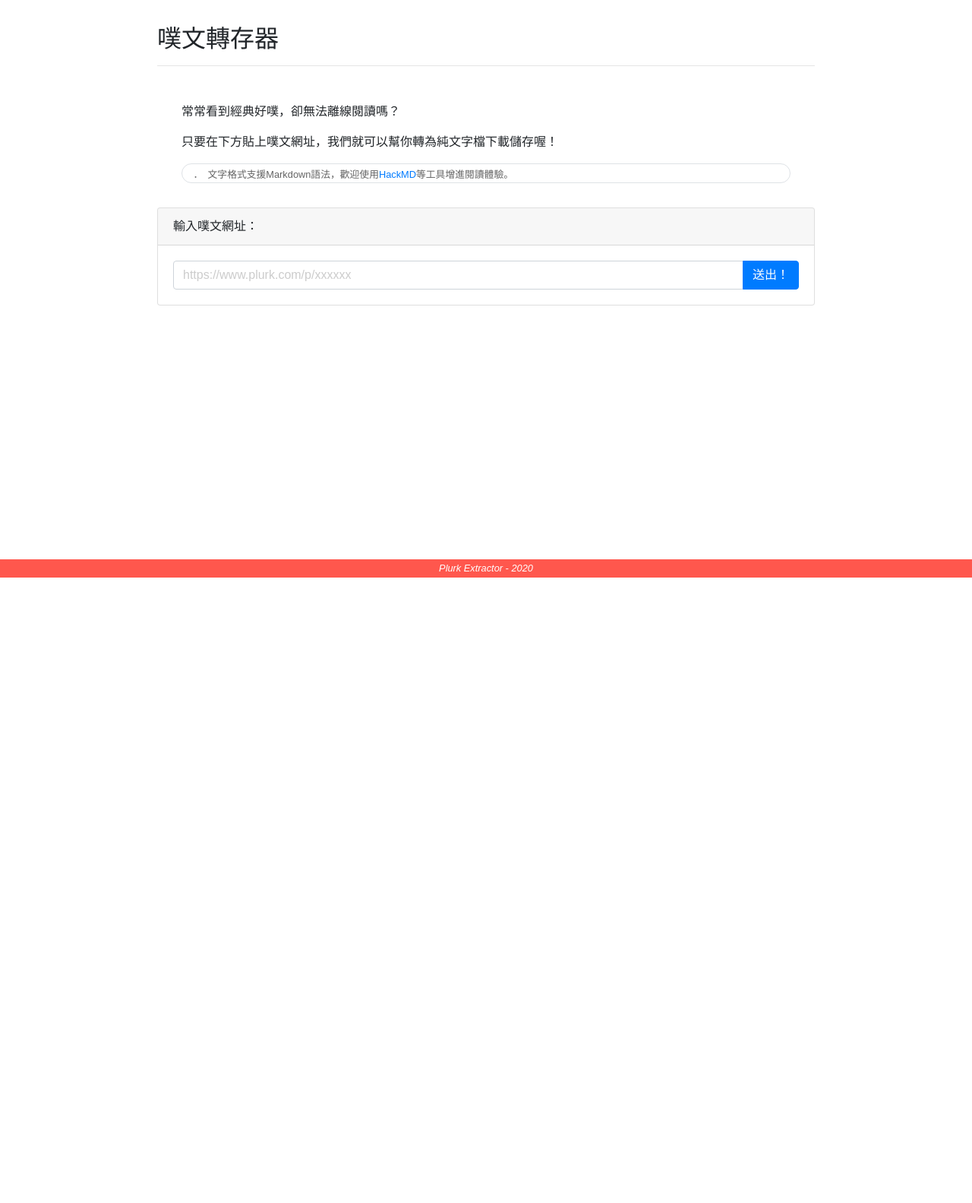
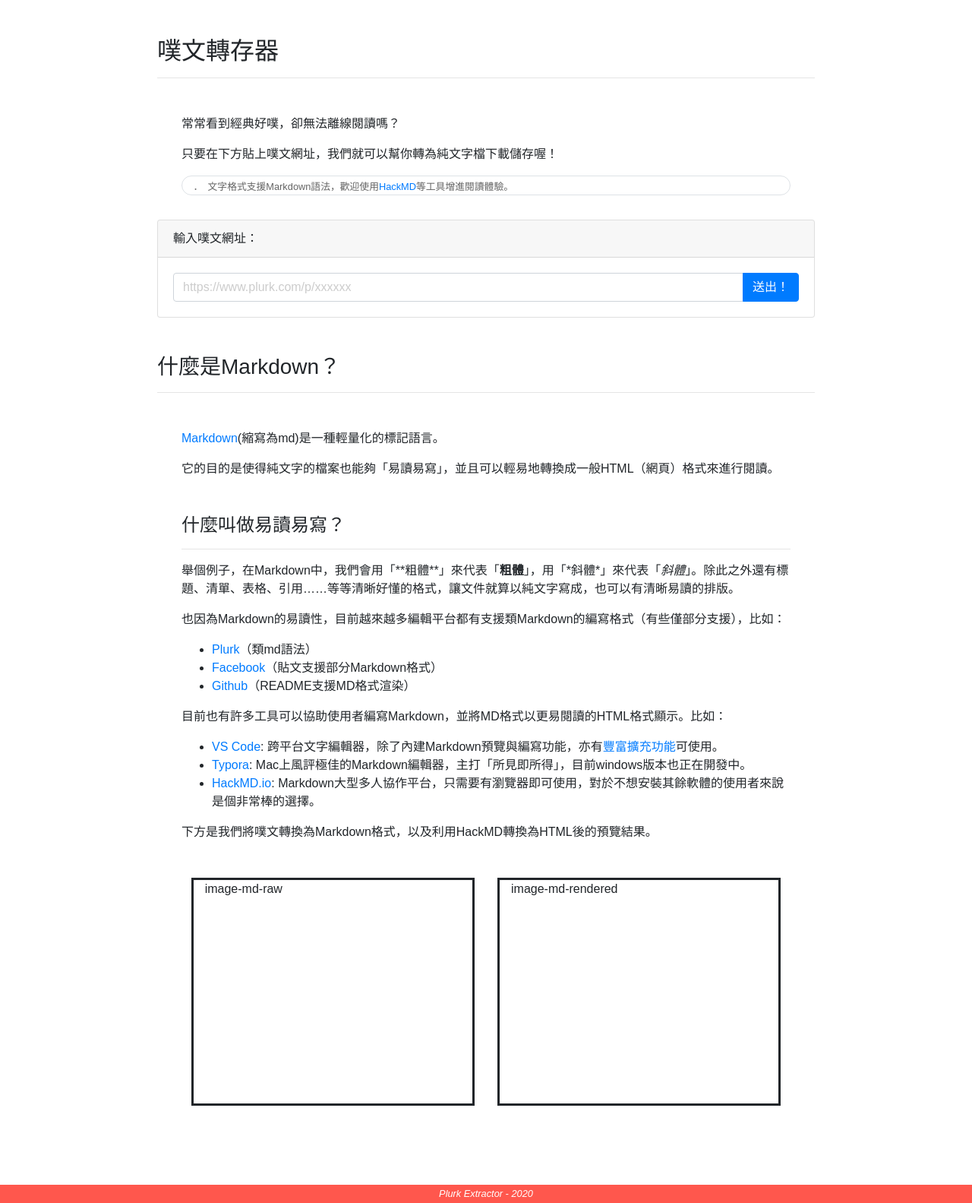
Before and after one commit to cloudewu/Plurk-Downloader, a Flask app: page / in a window 1280 px wide. Shown: the part 40-1623 px from the top of the page at 76% size. Before the commit the page ends 800 px from the top, so only its background shows below. Run offline with Flask 2, Linux system fonts and the light colour scheme; some libraries are stand-ins or nearby versions.

Commit message:
Add markdown introduction

```diff
--- a/static/script/index.js
+++ b/static/script/index.js
@@ -174,6 +174,7 @@ function submitClick(event) {
 	if(!state.BTN_CLICKED){
 		state.BTN_CLICKED = true;
 		elements.btnSubmit.addClass("disabled");
+		elements.statusBlock.show();
 		/* show loading icon */
 		UpdateStatus(['spinner-border', 'text-success'], '', null, '處理中...');
 
@@ -198,16 +199,18 @@ function keyEnterPress(event)
 function onload() {
 	/* get component */
 	elements.alertBlock = $("#alert");
+	elements.statusBlock = $("#status-block");
 	elements.statusIcon = $("#status-icon");
 	elements.statusMsg = $("#status-msg");
 	elements.btnSubmit = $("#plurk-url-submit");
 	elements.inputURL = $("#plurk-url");
 
-	/* page ready, registor events respectively */
+	/* page ready, regist events respectively */
 	elements.btnSubmit.click(submitClick);
 	elements.inputURL.keypress(keyEnterPress);
 
 	/* setting */
+	elements.statusBlock.hide();
 	elements.alertBlock.removeClass("d-none").hide();
 	state.BTN_CLICKED = false;
 }
--- a/static/style/index.css
+++ b/static/style/index.css
@@ -22,7 +22,7 @@ p {
 	font-size: 1em;
 }
 
-/*--- placeholder ---*/
+/*--- input placeholder ---*/
 ::placeholder { 		/* Chrome, Firefox, Opera, Safari 10.1+ */
   color: #ccc !important;
 }
@@ -47,7 +47,7 @@ p {
   color: #ccc !important;
 }
 
-/* nav bar */
+/*--- nav bar ---*/
 .navbar {
 	background-color: #FF574D;
 }
@@ -61,7 +61,14 @@ p {
 	margin: auto 10px;
 }
 
-/* content */
+/*--- content ---*/
+.content {
+	margin: 3rem 0;
+}
+
+.title {
+	margin-top: 3rem;
+}
 
 .text-ps {
 	color: rgb(100, 100, 100);
@@ -73,12 +80,12 @@ p {
 	padding: 2em;
 }
 
-/* pin-note */
+/*--- pin-note ---*/
 .pin-note td {
 	padding: 0 0.2em;
 }
 
-/* hint */
+/*--- hint ---*/
 .hint {
 	padding: 0 0.5em 0 0.7em;
 }
@@ -88,9 +95,9 @@ p {
 }
 
 
-/* status */
-.status {
-	margin: 2em 0 5em 0;
+/*--- extractor status block ---*/
+#status-block {
+	margin: 2em;
 }
 
 .status table {
@@ -102,7 +109,11 @@ p {
 }
 
 
-/* footer */
+/*--- footer ---*/
+.placeholder-box {
+	height: 3rem;
+}
+
 .footer {
 	background-color: #FF574D;
 	position: absolute;
@@ -120,7 +131,8 @@ p {
 	margin: 0;
 }
 
-/* float alert */
+
+/*--- floating alert ---*/
 #alert {
 	z-index: 1000;
 	opacity: 0.9;
--- a/templates/index.html
+++ b/templates/index.html
@@ -35,7 +35,7 @@
 			<div class="alert alert-success">alert.</div>
 		</div>
 
-		<div class="content">
+		<div class="content" id="plurk-extractor">
 			<h2 class="title">噗文轉存器</h2>
 			<hr/>
 			<div class="intro">
@@ -62,7 +62,8 @@
 			</div>
 		</div>
 
-		<div class="pin-note status">
+		<!-- Extract status bar -->
+		<div class="pin-note status" id="status-block">
 			<table><tr>
 				<td> <span class="pin" id="status-icon"/> </td>
 				<td>
@@ -70,6 +71,38 @@
 				</td>
 			</tr></table>
 		</div>
+
+		<!-- Markdown introduction -->
+		<div class="content" id="md-intro">
+			<h3 class="title">什麼是Markdown？</h3>
+			<hr/>
+			<div class="intro">
+				<p><a href="https://markdown.tw/" target="_blank">Markdown</a>(縮寫為md)是一種輕量化的標記語言。</p>
+				<p>它的目的是使得純文字的檔案也能夠「易讀易寫」，並且可以輕易地轉換成一般HTML（網頁）格式來進行閱讀。</p>
+				<h4 class="title">什麼叫做易讀易寫？</h4>
+				<hr/>
+				<p>舉個例子，在Markdown中，我們會用「**粗體**」來代表「<strong>粗體</strong>」，用「*斜體*」來代表「<em>斜體</em>」。除此之外還有標題、清單、表格、引用……等等清晰好懂的格式，讓文件就算以純文字寫成，也可以有清晰易讀的排版。</p>
+				<p>也因為Markdown的易讀性，目前越來越多編輯平台都有支援類Markdown的編寫格式（有些僅部分支援），比如：</p>
+				<ul>
+					<li><a href="https://www.plurk.com/" target="_blank">Plurk</a>（類md語法）</li>
+					<li><a href="https://www.facebook.com" target="_blank">Facebook</a>（貼文支援部分Markdown格式）</li>
+					<li><a href="https://www.github.com/" target="_blank">Github</a>（README支援MD格式渲染）</li>
+				</ul>
+				<p>目前也有許多工具可以協助使用者編寫Markdown，並將MD格式以更易閱讀的HTML格式顯示。比如：</p>
+				<ul>
+					<li><a href="https://code.visualstudio.com/" target="_blank">VS Code</a>: 跨平台文字編輯器，除了內建Markdown預覽與編寫功能，亦有<a href="https://marketplace.visualstudio.com/search?term=markdown&target=VSCode" target="_blank">豐富擴充功能</a>可使用。</li>
+					<li><a href="https://typora.io/" target="_blank">Typora</a>: Mac上風評極佳的Markdown編輯器，主打「所見即所得」，目前windows版本也正在開發中。</li>
+					<li><a href="https://hackmd.io/" target="_blank">HackMD.io</a>: Markdown大型多人協作平台，只需要有瀏覽器即可使用，對於不想安裝其餘軟體的使用者來說是個非常棒的選擇。</li>
+				</ul>
+				<p>下方是我們將噗文轉換為Markdown格式，以及利用HackMD轉換為HTML後的預覽結果。</p>
+			</div>
+			<div class="row justify-content-center" id="md-preview-box">
+				<div class="col col-5" id="md-preview-1" style="border:solid; height:300px;">image-md-raw</div>
+				<div class="col-auto"></div>
+				<div class="col col-5" id="md-preview-2" style="border:solid; height:300px;">image-md-rendered</div>
+			</div>
+		</div>
+		<div class="placeholder-box"></div>
 	</div>
 {% endblock %}
 
```
